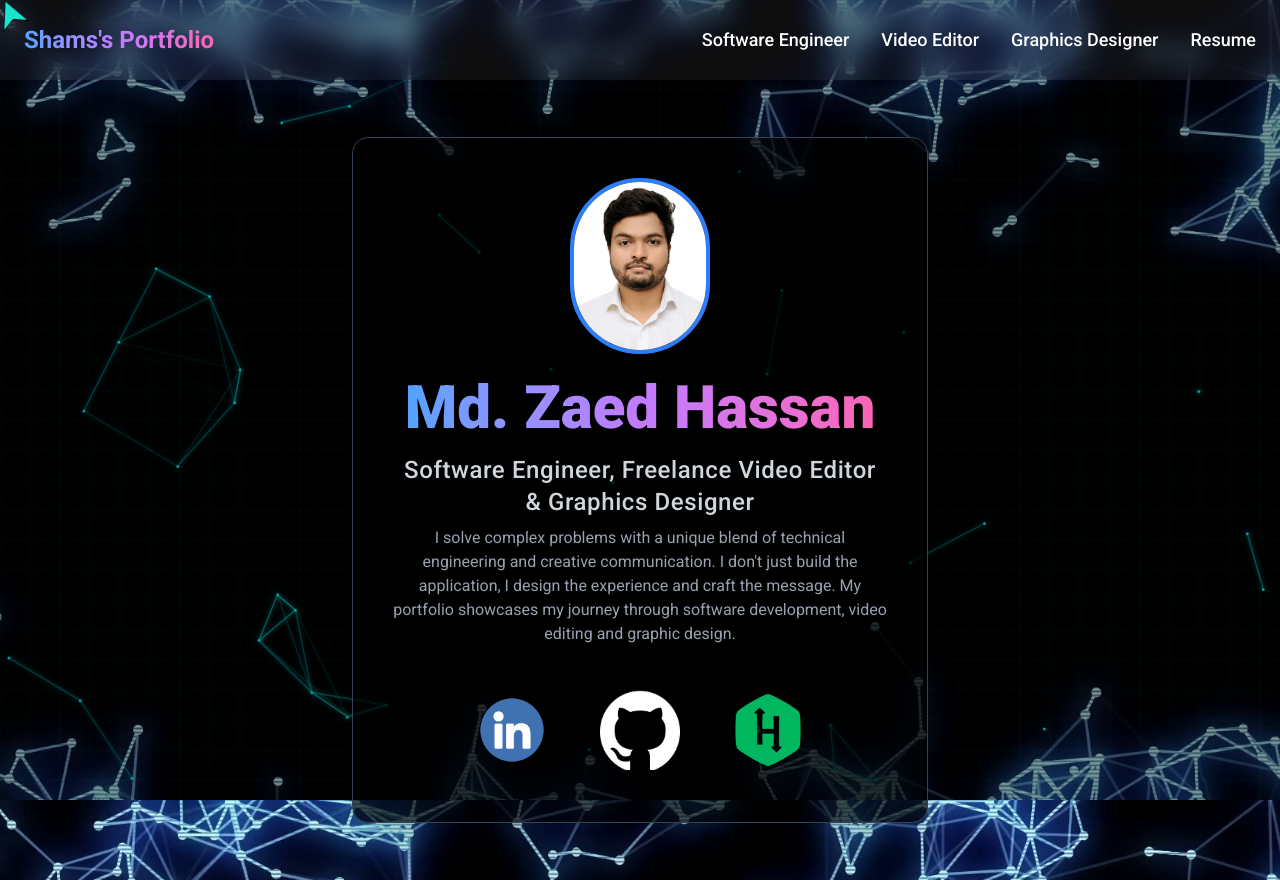
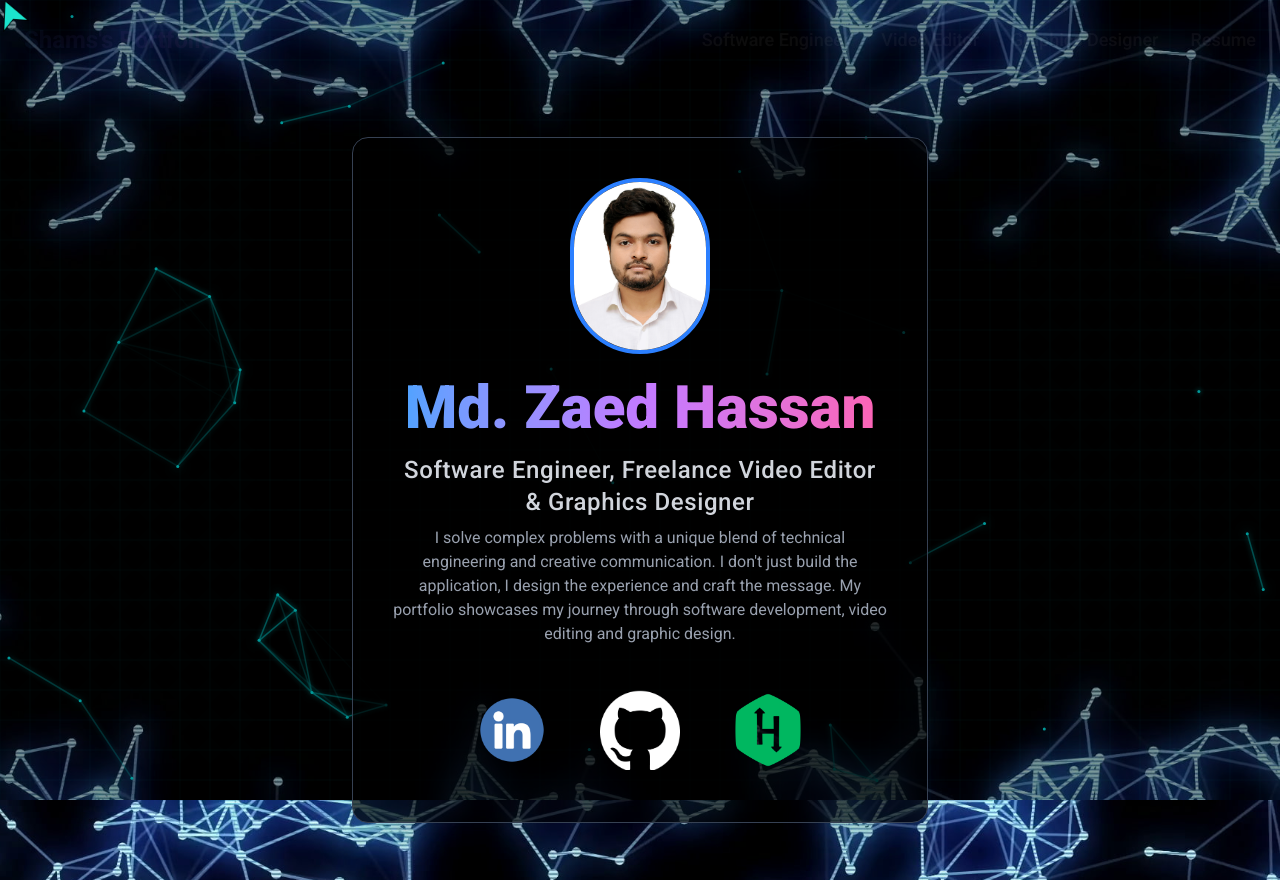
Before and after one commit to Md-Zaed-Hassan/My-Portfolio, a Next.js app: page / in a window 1280 px wide. Built offline with nearby package versions, Linux system fonts and the light colour scheme.

Commit message:
Update: fixed responsiveness take 4

```diff
--- a/src/components/navbar.tsx
+++ b/src/components/navbar.tsx
@@ -7,7 +7,6 @@ import { usePathname } from 'next/navigation';
 
 const Navbar = () => {
   const [isOpen, setIsOpen] = useState(false);
-  const [isHovered, setIsHovered] = useState(false); // New state to track hover
   const pathname = usePathname();
 
   const handleLinkClick = () => {
@@ -20,11 +19,7 @@ const Navbar = () => {
   `;
 
   return (
-    <nav
-      className={`fixed top-0 left-0 w-full p-6 z-50 transition-all duration-300 ${isHovered ? 'bg-white/5 backdrop-blur-md opacity-100' : 'bg-transparent opacity-5 hover:opacity-100'}`}
-      onMouseEnter={() => setIsHovered(true)}
-      onMouseLeave={() => setIsHovered(false)}
-    >
+    <nav className="fixed top-0 left-0 w-full p-6 z-50 transition-all duration-300 bg-white/5 backdrop-blur-md opacity-100 md:opacity-5 md:hover:opacity-100">
       <div className="flex justify-between items-center">
         {/* Logo / Your Name */}
         <Link href="/">
```
